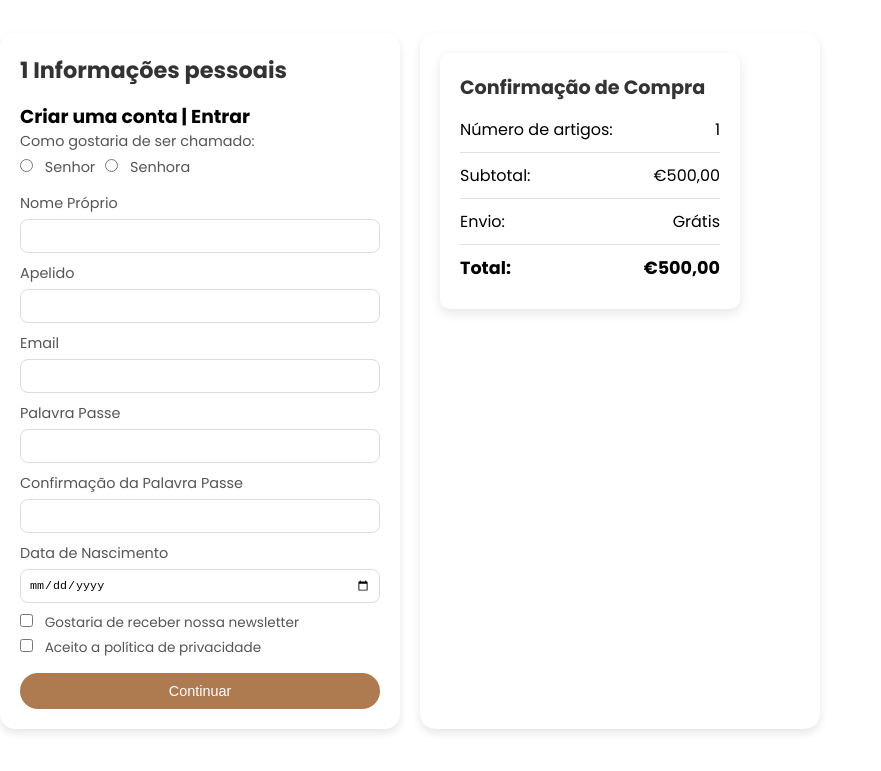
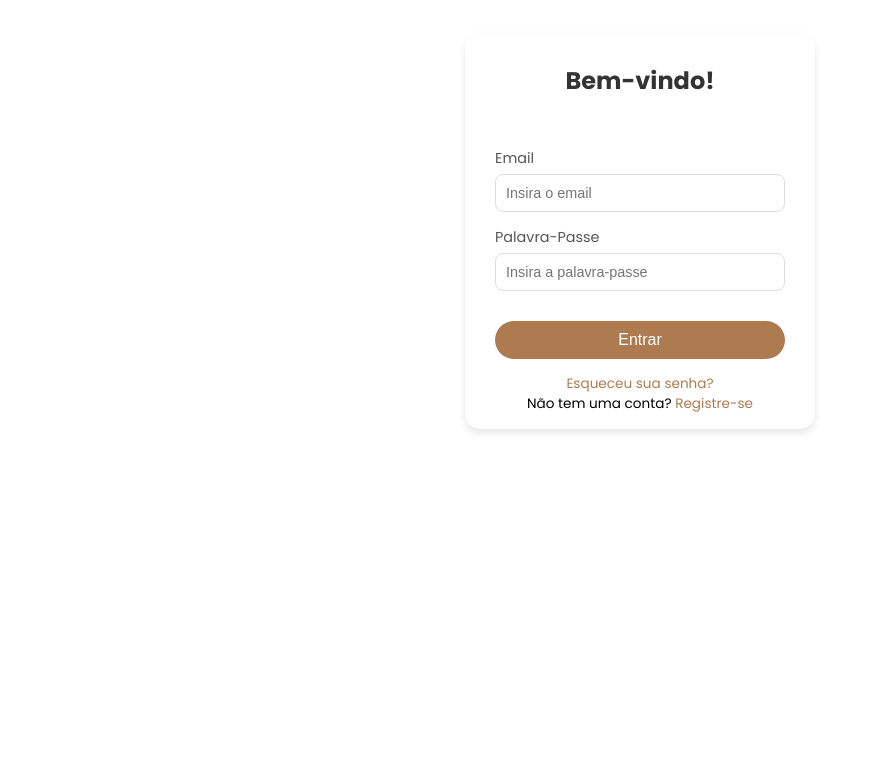
Before and after one commit to elrgabriel/E-Commerce-Project-Angular, an Angular app: page / in a window 1280 px wide. Shown: the part 167-938 px from the top of the page, without its empty margins (0-881 px from the left). After the commit the page ends 800 px from the top, so only its background shows below. Built offline with nearby package versions, Linux system fonts and the light colour scheme.

Commit message:
Adicionei componente da LoginPage com codigo base html e css

```diff
--- a/src/app/app.component.html
+++ b/src/app/app.component.html
@@ -1 +1 @@
-<app-complete-purchase></app-complete-purchase>
+<app-login-page></app-login-page>
--- a/src/app/app.module.ts
+++ b/src/app/app.module.ts
@@ -9,6 +9,7 @@ import { HomePageComponent } from './template/home-page/home-page.component';
 import { ErrorPageComponent } from './template/error-page/error-page.component';
 import { CartPageComponent } from './template/cart-page/cart-page.component';
 import { CompletePurchaseComponent } from './template/complete-purchase/complete-purchase.component';
+import { LoginPageComponent } from './template/login-page/login-page.component';
 
 @NgModule({
   declarations: [
@@ -18,7 +19,8 @@ import { CompletePurchaseComponent } from './template/complete-purchase/complete
     HomePageComponent,
     ErrorPageComponent,
     CartPageComponent,
-    CompletePurchaseComponent
+    CompletePurchaseComponent,
+    LoginPageComponent
   ],
   imports: [
     BrowserModule,
--- /dev/null
+++ b/src/app/template/login-page/login-page.component.css
@@ -0,0 +1,88 @@
+body {
+    display: flex;
+    flex-direction: column;
+    min-height: 100vh;
+    justify-content: center;
+    align-items: center;
+    margin: 0;
+    background-color: #f0f0f5;
+}
+
+.container {
+    flex: 1;
+    display: flex;
+    justify-content: center;
+    align-items: center;
+    padding-top: 200px;
+    padding-bottom: 30px;
+}
+/*Padding-bottom aumentado para dar mais espaço entre o card e footer.*/
+.login-card {
+    background-color: #ffffff;
+    border-radius: 15px;
+    box-shadow: 0 4px 8px rgba(0, 0, 0, 0.1);
+    padding: 30px;
+    width: 350px;
+    text-align: center;
+    padding-bottom: 15px; /*Padding-bottom aumentado para dar mais espaço entre o card e footer.*/
+}
+
+.login-card h2 {
+    font-size: 1.5em;
+    color: #333;
+    margin-bottom: 20px;
+    padding-bottom: 30px;
+}
+
+.form-group {
+    margin-bottom: 15px;
+    text-align: left;
+}
+
+.form-group label {
+    font-size: 0.9em;
+    color: #555;
+    display: block;
+    margin-bottom: 5px;
+}
+
+.form-group input[type="email"],
+.form-group input[type="password"] {
+    width: 100%;
+    padding: 10px;
+    border-radius: 8px;
+    border: 1px solid #ddd;
+    font-size: 0.9em;
+}
+
+
+.button {
+    width: 100%;
+    padding: 10px;
+    border: none;
+    border-radius: 20px;
+    background-color: #ae7b51;
+    color: white;
+    font-size: 1em;
+    cursor: pointer;
+    transition: background-color 0.3s ease;
+    margin-top: 15px;
+}
+
+.button:hover {
+    background-color: #a79344;
+}
+
+.form-footer {
+    margin-top: 15px;
+    font-size: 0.85em;
+}
+
+.form-footer a {
+    color: #ae7b51;
+    text-decoration: none;
+}
+
+.form-footer a:hover {
+    text-decoration: underline;
+}
--- /dev/null
+++ b/src/app/template/login-page/login-page.component.html
@@ -0,0 +1,27 @@
+<!--Container do Login-->
+<div class="container">
+  <!--card do login-->
+  <div class="login-card">
+    <h2>Bem-vindo!</h2>
+    <form action="#" method="post">
+      <div class="form-group">
+        <label>Email</label>
+        <input type="email" name="login_email" placeholder="Insira o email" />
+      </div>
+      <div class="form-group">
+        <label>Palavra-Passe</label>
+        <input
+          type="password"
+          name="login_password"
+          placeholder="Insira a palavra-passe"
+        />
+      </div>
+      <!--Esqueceu sua senha e recuparar no Footer do card do login -->
+      <button class="button" type="submit">Entrar</button>
+      <div class="form-footer">
+        <a href="#">Esqueceu sua senha?</a>
+        <p>Não tem uma conta? <a href="#">Registre-se</a></p>
+      </div>
+    </form>
+  </div>
+</div>
```
Also changed, not shown: src/app/template/login-page/login-page.component.ts (added, +12 -0 lines), 1 other file (tests, documents, lock files or other folders).
